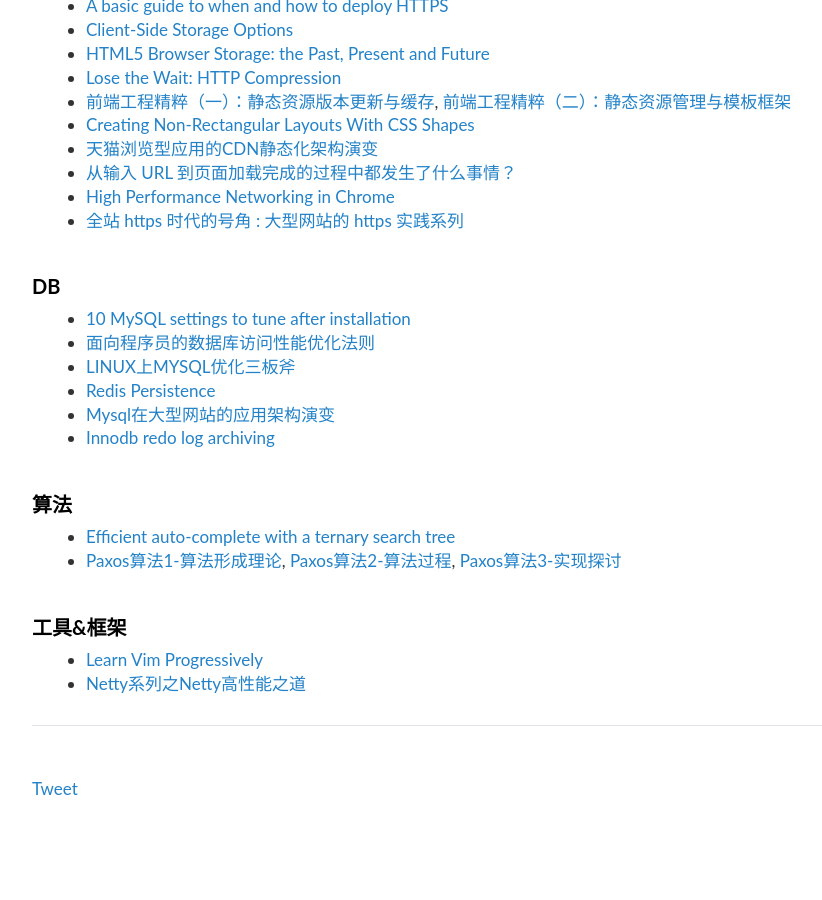
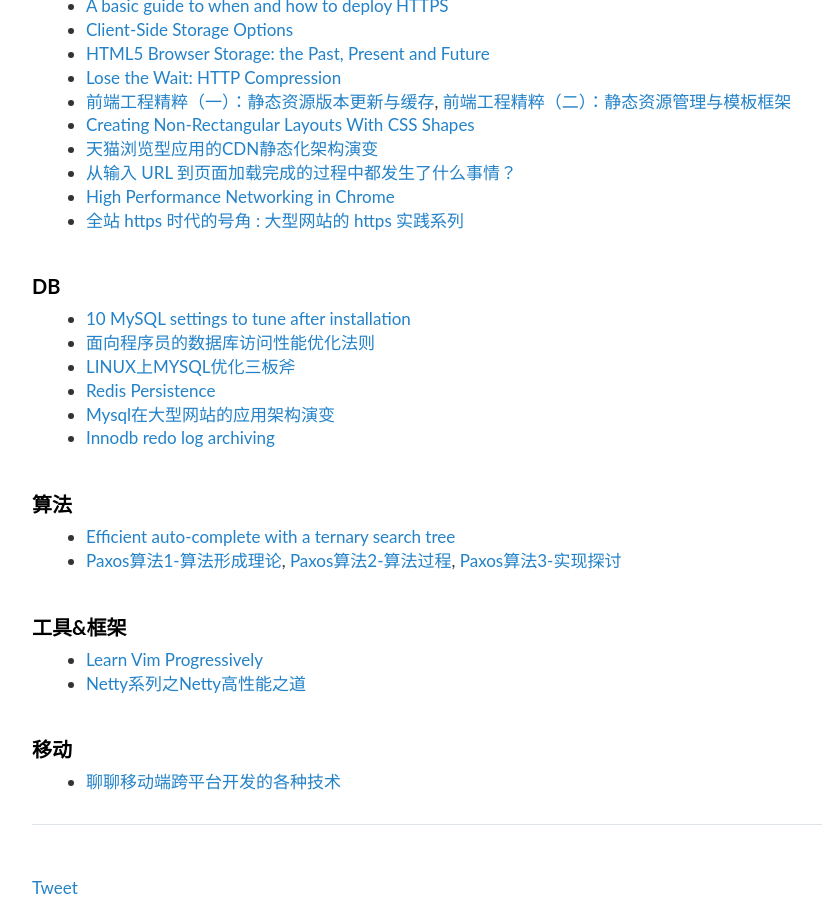
Before and after one commit to guanmian/blog, a Jekyll site: the page built from _posts/2015-02-27-self-cultivation-of-a-programmer.md, in a window 1280 px wide and 900 px high, scrolled down 1780 px. Shown: the whole window, without its empty margins (68-890 px from the left). Built offline with Jekyll 4.4.1, drawn with Linux system fonts in a browser that asks for light colours; Markdown is read by kramdown in place of the engine named in the settings; comment, search, counter and statistics services are not loaded; before the commit the page ends 2581 px from its top, so only the background shows below that.

Commit message:
add http://fex.baidu.com/blog/2015/05/cross-mobile/

```diff
--- a/_posts/2015-02-27-self-cultivation-of-a-programmer.md
+++ b/_posts/2015-02-27-self-cultivation-of-a-programmer.md
@@ -85,3 +85,6 @@
 ## 工具&框架
 * [Learn Vim Progressively](http://yannesposito.com/Scratch/en/blog/Learn-Vim-Progressively/)
 * [Netty系列之Netty高性能之道](http://www.infoq.com/cn/articles/netty-high-performance)
+
+## 移动
+* [聊聊移动端跨平台开发的各种技术](http://fex.baidu.com/blog/2015/05/cross-mobile/)
```
